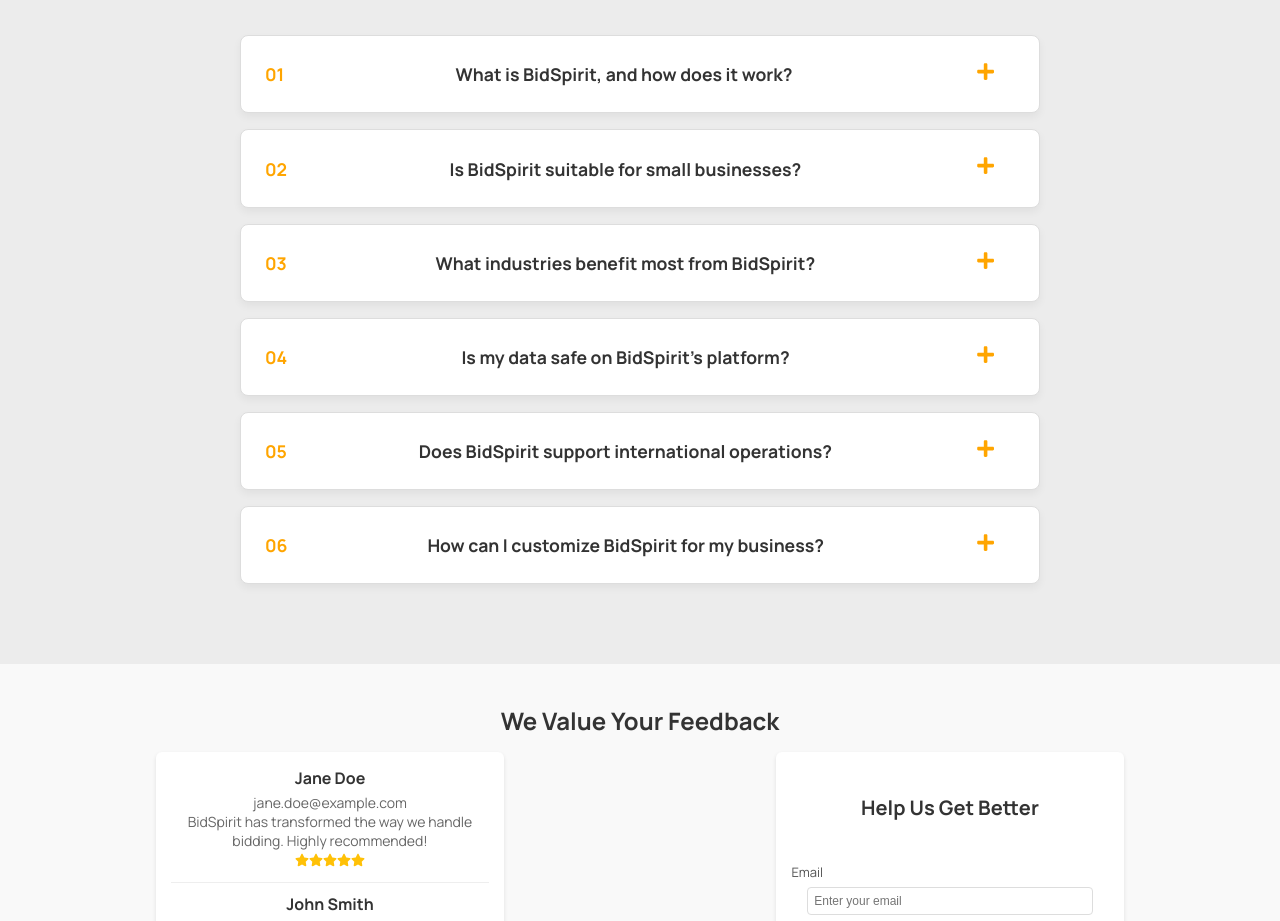
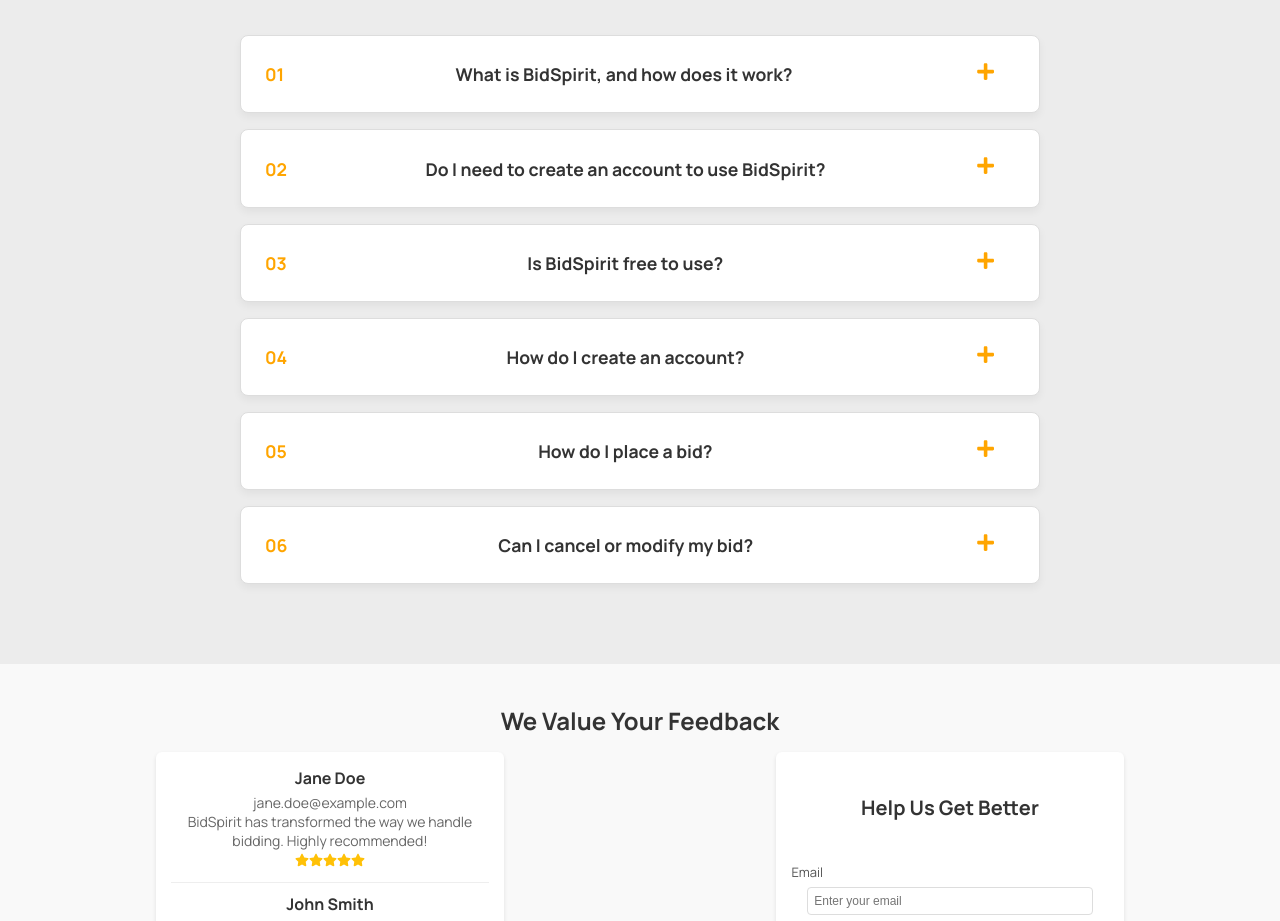
Before and after one commit to eniolatalabi/bidspiritauction, a React (Create React App) app: page /contact in a window 1280 px wide. Shown: the part 1180-2101 px from the top of the page. Built offline with nearby package versions, Linux system fonts and the light colour scheme; no server answers.

Commit message:
FAQS UPDATED

```diff
--- a/src/Components/ContactPage.js
+++ b/src/Components/ContactPage.js
@@ -10,32 +10,31 @@ const FAQSection = () => {
     {
       question: "What is BidSpirit, and how does it work?",
       answer:
-        "BidSpirit is a platform designed to streamline bidding processes and auction management. We ensure transparency and efficiency, offering tools for businesses to achieve their goals.",
+        "BidSpirit is a world-leading online marketplace for fine art, antiques, furniture, and collectibles. It connects buyers and sellers globally through an intuitive online auction platform"
     },
     {
-      question: "Is BidSpirit suitable for small businesses?",
+      question: "Do I need to create an account to use BidSpirit?",
       answer:
-        "Yes, BidSpirit is designed to support businesses of all sizes, offering scalable tools that fit the needs of startups and enterprises alike.",
-    },
+        "No, all you need to do is just register your name and you are good to go."},
     {
-      question: "What industries benefit most from BidSpirit?",
+      question: "Is BidSpirit free to use?",
       answer:
         "BidSpirit is ideal for industries such as construction, procurement, real estate, technology, and more. If your business involves bidding or auctioning, we can help.",
     },
     {
-      question: "Is my data safe on BidSpirit's platform?",
+      question: "How do I create an account?",
       answer:
-        "Absolutely. We prioritize security with advanced encryption and data protection measures to safeguard your sensitive information.",
+        "Fill the welcome form, it serves as your account for the session.",
     },
     {
-      question: "Does BidSpirit support international operations?",
+      question: "How do I place a bid?",
       answer:
-        "Yes, BidSpirit enables global participation, allowing businesses to connect and engage in cross-border bidding and auctions.",
+        "Select the item you want to bid on, enter your bid amount, and click Place or Make Bid. Confirm your bid on the pop up screen.",
     },
     {
-      question: "How can I customize BidSpirit for my business?",
+      question: "Can I cancel or modify my bid?",
       answer:
-        "BidSpirit offers flexible customization options, including branding and tailored features, ensuring our platform aligns with your unique business needs.",
+        "No, bids cannot be canceled or modified once placed. Please review your bid carefully before confirming.",
     },
   ];
 
```
